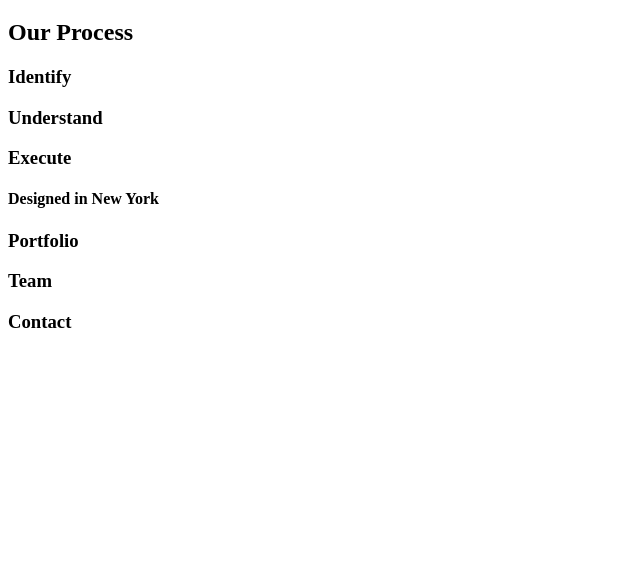
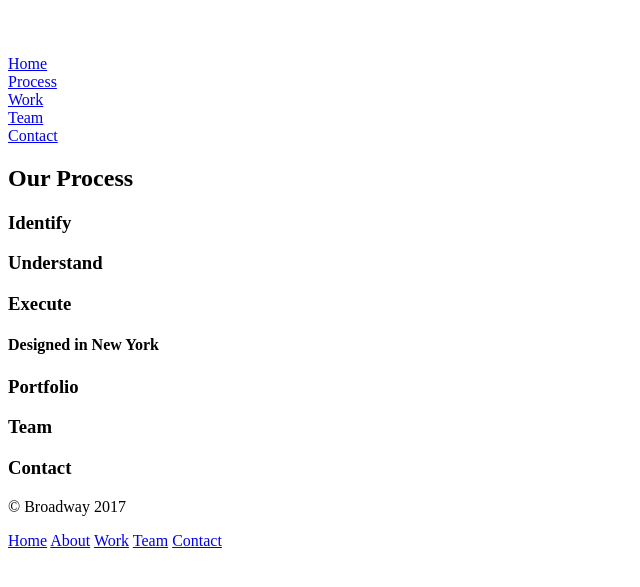
Before and after one commit to bockdigital/broadway, a plain HTML site: page index.html in a window 1280 px wide. Shown: the part 61-648 px from the top of the page, without its empty margins (0-640 px from the left). Drawn offline with Linux system fonts and the light colour scheme.

Commit message:
add navigation links

```diff
--- a/index.html
+++ b/index.html
@@ -7,16 +7,47 @@
   <body>
     <div class="header">
       <h1>Broadway Design</h1>
+      <br />
+      <br />
+      <a href="#header">Home</a>
+      <br />
+      <a href="#process">Process</a>
+      <br />
+      <a href="#portfolio">Work</a>
+      <br />
+      <a href="#team">Team</a>
+      <br />
+      <a href="#contact">Contact</a>
     </div>
+    <div id="process">
       <h2>Our Process</h2>
+    </div>
+    <div id="identify">
       <h3>Identify</h3>
+    </div>
+    <div id="understand">
       <h3>Understand</h3>
+    </div>
+    <div id="execute">
       <h3>Execute</h3>
+    </div>
       <h4>Designed in New York</h4>
+    <div id="portfolio">
       <h3>Portfolio</h3>
+    </div>
+    <div id="team">
       <h3>Team</h3>
+    </div>
+    <div id="contact">
       <h3>Contact</h3>
+    </div>
     <div class="footer">
-      <p></p>
+      <p>© Broadway 2017</p>
+      <a href="#header">Home</a>
+      <a href="#process">About</a>
+      <a href="#portfolio">Work</a>
+      <a href="#team">Team</a>
+      <a href="#contact">Contact</a>
+    </div>
   </body>
 </html>
```
